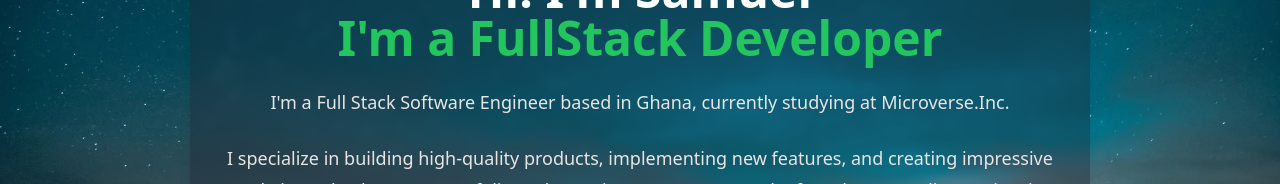
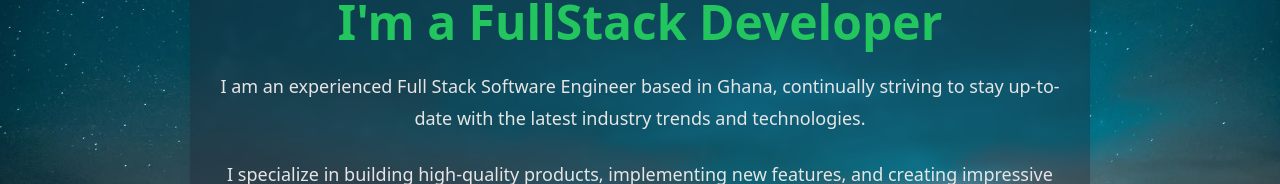
Before and after one commit to admirerbrown/portfolio_update, a Next.js app: page / in a window 1280 px wide. Shown: the part 252-436 px from the top of the page. Built offline with nearby package versions, Linux system fonts and the light colour scheme.

Commit message:
update hero content

```diff
--- a/src/data/data.tsx
+++ b/src/data/data.tsx
@@ -63,7 +63,7 @@ export const heroData: Hero = {
   description: (
     <>
       <p className="prose-sm text-stone-200 sm:prose-base lg:prose-lg">
-        I'm a Full Stack Software Engineer based in Ghana, currently studying at Microverse.Inc.
+        I am an experienced Full Stack Software Engineer based in Ghana, continually striving to stay up-to-date with the latest industry trends and technologies.
       </p>
       <p className="prose-sm text-stone-200 sm:prose-base lg:prose-lg">
          I specialize in building high-quality products, implementing new features, and creating impressive websites. Check out my portfolio and experience to see my work. If you have a coding project in mind, let's collaborate and bring your ideas to life!.
```
